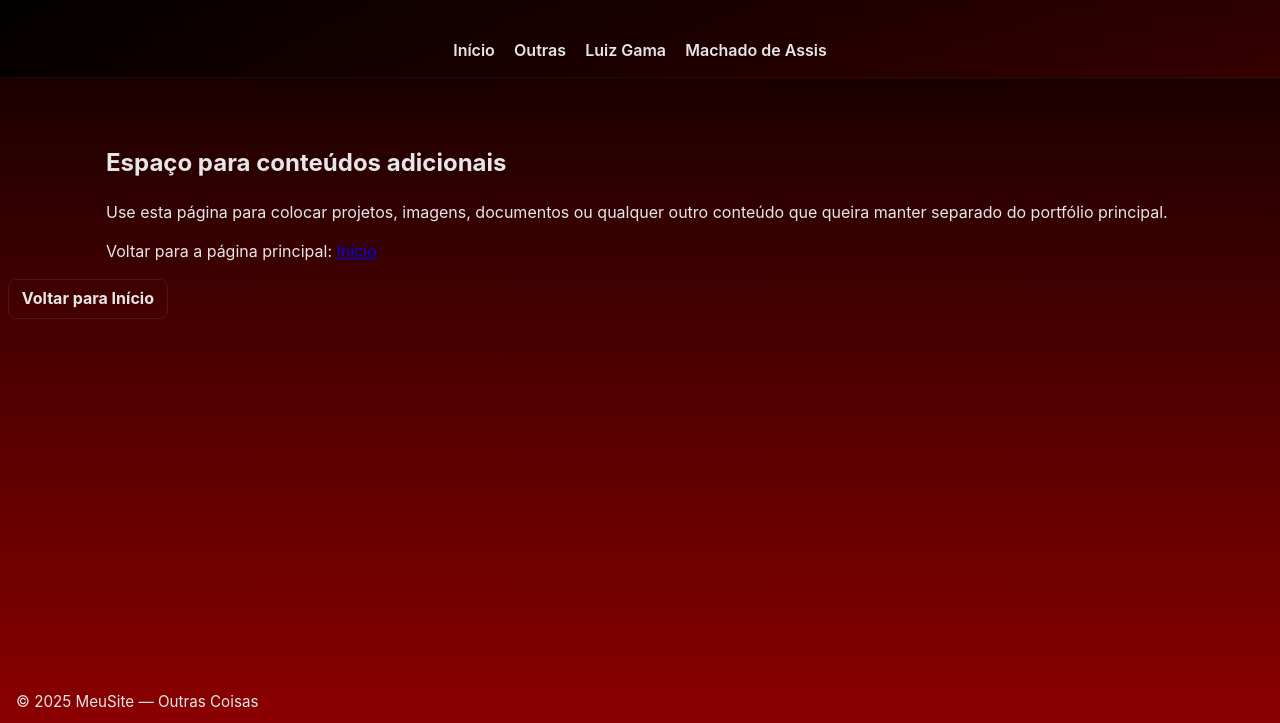
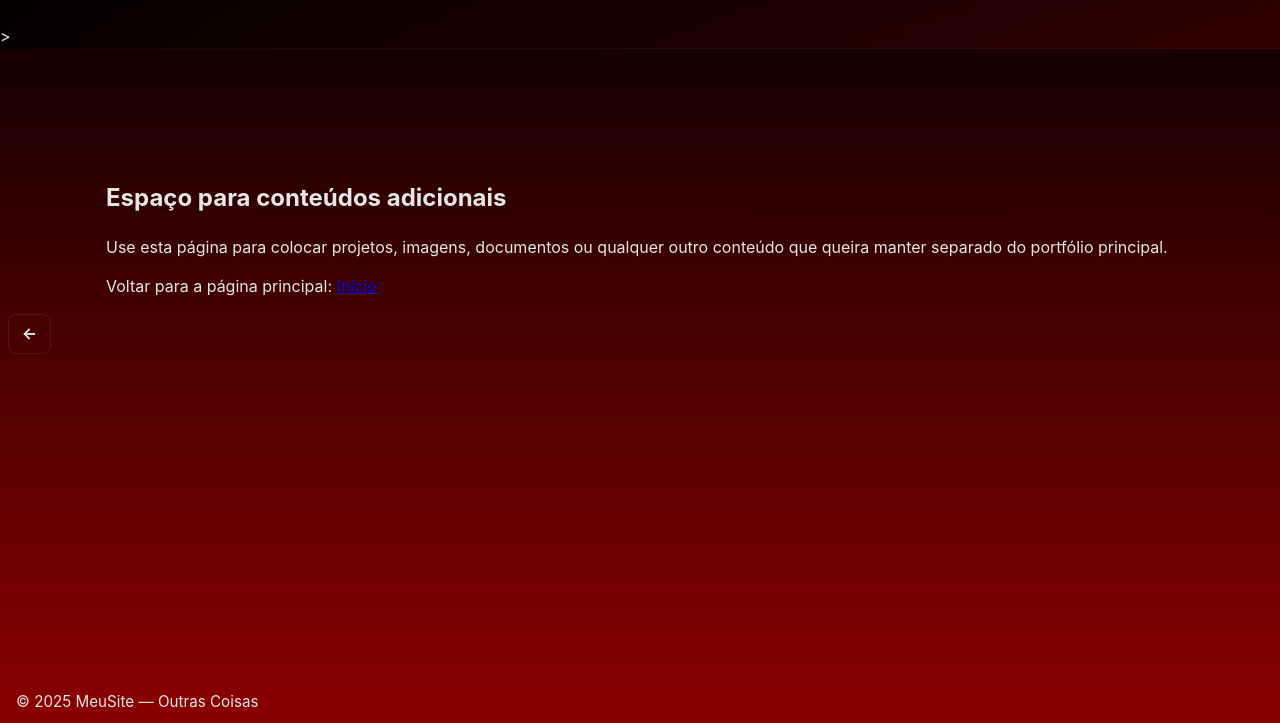
Before and after one commit to fake-If/portfolio, a plain HTML site: page html/indexx.html in a window 1280 px wide. Shown: the part 77-800 px from the top of the page. Drawn offline with Linux system fonts and the light colour scheme.

Commit message:
feat(ui): trocar texto de retorno por setas e adicionar aria-label

```diff
--- a/html/indexx.html
+++ b/html/indexx.html
@@ -13,11 +13,7 @@
           <h1 class="logo">Outras Coisas</h1>
         </div>
         <nav class="main-nav">
-          <div class="container">
-            <a href="idenx.html">Início</a>
-            <a href="culinaria.html">Outras</a>
-            <a href="Luiz Gama.html">Luiz Gama</a>
-            <a href="Machado de Assis .html">Machado de Assis</a>
+          >
           </div>
         </nav>
       </header>
@@ -29,7 +25,7 @@
             <p>Use esta página para colocar projetos, imagens, documentos ou qualquer outro conteúdo que queira manter separado do portfólio principal.</p>
             <p>Voltar para a página principal: <a href="index.html">Início</a></p>
             </div>
-            <p style="margin-top:1rem;"><a class="btn btn-ghost" href="index.html">Voltar para Início</a></p>
+            <p style="margin-top:1rem;"><a class="btn btn-ghost" href="index.html" aria-label="Voltar para Início">←</a></p>
         </section>
       </main>
 
```
Also changed, not shown: html/culinaria.html (+1 -1 lines), html/luiz-gama.html (+1 -1 lines), html/machado-de-assis.html (+1 -1 lines).
